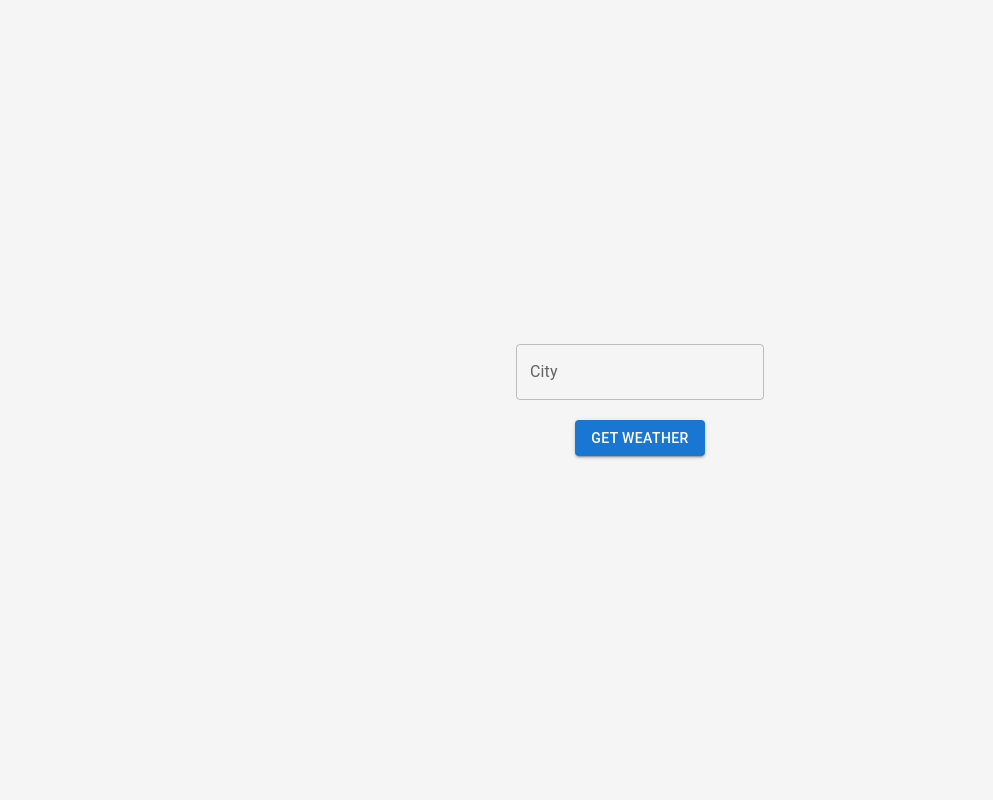
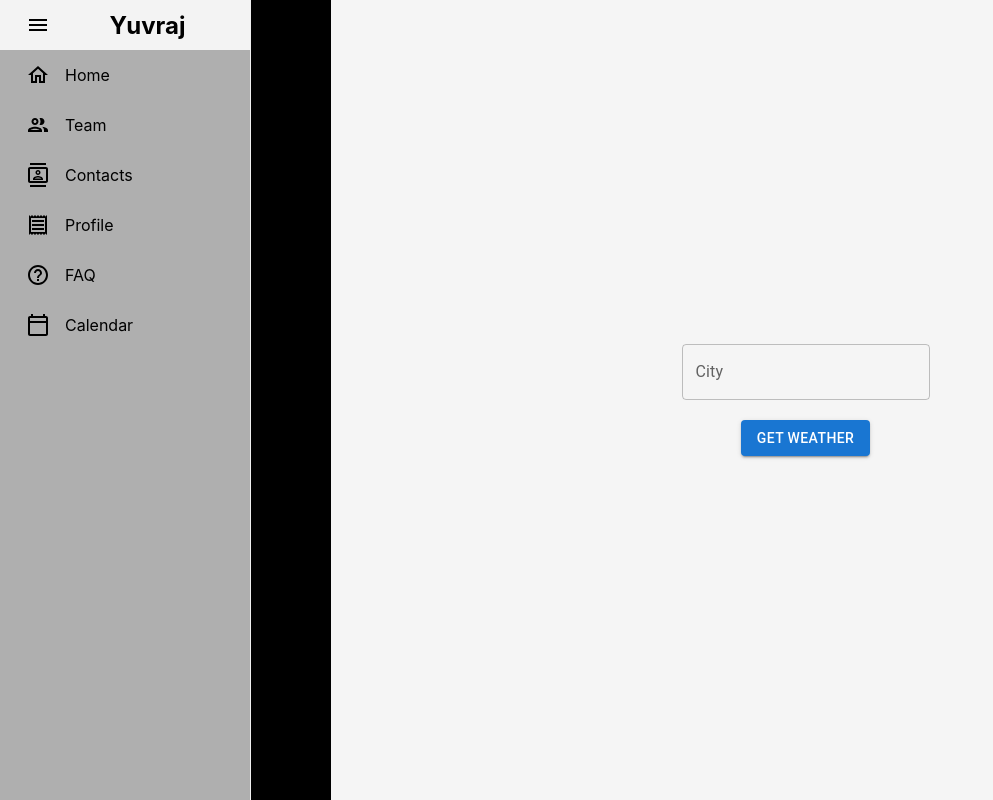
Before and after one commit to Yuvraj198920/Learning, a React (Create React App) app: page / in a window 1280 px wide. Shown: the whole page, without its empty margins (0-993 px from the left). Built offline with nearby package versions, Linux system fonts and the light colour scheme; the HTML template or start-up script is replaced by a standard one.

Commit message:
Check in weather

```diff
--- a/package.json
+++ b/package.json
@@ -5,6 +5,7 @@
   "dependencies": {
     "@emotion/react": "^11.11.1",
     "@emotion/styled": "^11.11.0",
+    "@mui/icons-material": "^5.14.1",
     "@mui/material": "^5.14.2",
     "@mui/styled-engine-sc": "^5.12.0",
     "@testing-library/jest-dom": "^5.17.0",
@@ -15,6 +16,7 @@
     "react": "^18.2.0",
     "react-dom": "^18.2.0",
     "react-leaflet": "^4.2.1",
+    "react-pro-sidebar": "^1.1.0-alpha.1",
     "react-scripts": "5.0.1",
     "styled-components": "^5.3.11",
     "web-vitals": "^2.1.4"
--- a/src/App.js
+++ b/src/App.js
@@ -1,12 +1,48 @@
 import './App.css';
 import Weather from './components/Weather';
+import { Sidebar, Menu, MenuItem, useProSidebar } from 'react-pro-sidebar';
+import HomeOutlinedIcon from "@mui/icons-material/HomeOutlined";
+import PeopleOutlinedIcon from "@mui/icons-material/PeopleOutlined";
+import ContactsOutlinedIcon from "@mui/icons-material/ContactsOutlined";
+import ReceiptOutlinedIcon from "@mui/icons-material/ReceiptOutlined";
+import CalendarTodayOutlinedIcon from "@mui/icons-material/CalendarTodayOutlined";
+import HelpOutlineOutlinedIcon from "@mui/icons-material/HelpOutlineOutlined";
+import MenuOutlinedIcon from "@mui/icons-material/MenuOutlined";
 
-function App() {
+
+const App = () => {
+  const { collapseSidebar } = useProSidebar()
+
   return (
-    <div className="App">
-      <Weather/>
+    <div id='app' style={({ height: '100vh' }, { display: 'flex' })}>
+      <Sidebar style={{ height: "100vh" }}>
+        <Menu>
+          <MenuItem
+            icon={<MenuOutlinedIcon />}
+            onClick={() => {
+              collapseSidebar();
+            }}
+            style={{ textAlign: "center" }}
+          >
+            {" "}
+            <h2>Yuvraj</h2>
+          </MenuItem>
+          <MenuItem icon={<HomeOutlinedIcon />}>Home</MenuItem>
+          <MenuItem icon={<PeopleOutlinedIcon />}>Team</MenuItem>
+          <MenuItem icon={<ContactsOutlinedIcon />}>Contacts</MenuItem>
+          <MenuItem icon={<ReceiptOutlinedIcon />}>Profile</MenuItem>
+          <MenuItem icon={<HelpOutlineOutlinedIcon />}>FAQ</MenuItem>
+          <MenuItem icon={<CalendarTodayOutlinedIcon />}>Calendar</MenuItem>
+        </Menu>
+      </Sidebar>
+
+      <main style={{ flex: 1, display: 'flex', flexDirection: 'column', marginLeft: '5rem' }}>
+        <div style={{ flex: 1, color: "white" }}>
+          <Weather />
+        </div>
+      </main>
     </div>
-  );
+  )
 }
 
 export default App;
--- a/src/components/Weather.js
+++ b/src/components/Weather.js
@@ -41,7 +41,7 @@
 
             {weather && (
                 <div>
-                    <Card style={{ marginTop: '20px', width: '300px' }}>
+                    <Card style={{ marginTop: '20px' }}>
                         <CardContent>
                             <Typography variant="h5" component="h2">{weather.data.name}</Typography>
                             <Typography color="textSecondary">{(weather.data.main.temp - 273.15).toFixed(2)}°C</Typography>
@@ -49,7 +49,7 @@
                         </CardContent>
                     </Card>
 
-                    <div style={{height: '300px', width:'300px', marginTop: '20px'}}>
+                    <div style={{height: '300px', marginTop: '20px'}}>
                         <LeafletMap lat={weather.data.coord.lat} lon={weather.data.coord.lon}/>
                     </div>
 
--- a/src/index.css
+++ b/src/index.css
@@ -5,6 +5,8 @@
     sans-serif;
   -webkit-font-smoothing: antialiased;
   -moz-osx-font-smoothing: grayscale;
+  height: 100vh;
+  background: black;
 }
 
 code {
--- a/src/index.js
+++ b/src/index.js
@@ -2,12 +2,16 @@
 import ReactDOM from 'react-dom/client';
 import './index.css';
 import App from './App';
+import { ProSidebarProvider } from 'react-pro-sidebar';
 import reportWebVitals from './reportWebVitals';
 
 const root = ReactDOM.createRoot(document.getElementById('root'));
 root.render(
   <React.StrictMode>
-    <App />
+    <ProSidebarProvider>
+      <App />
+    </ProSidebarProvider>
+
   </React.StrictMode>
 );
 
```
Also changed, not shown: 1 other file (tests, documents, lock files or other folders).
